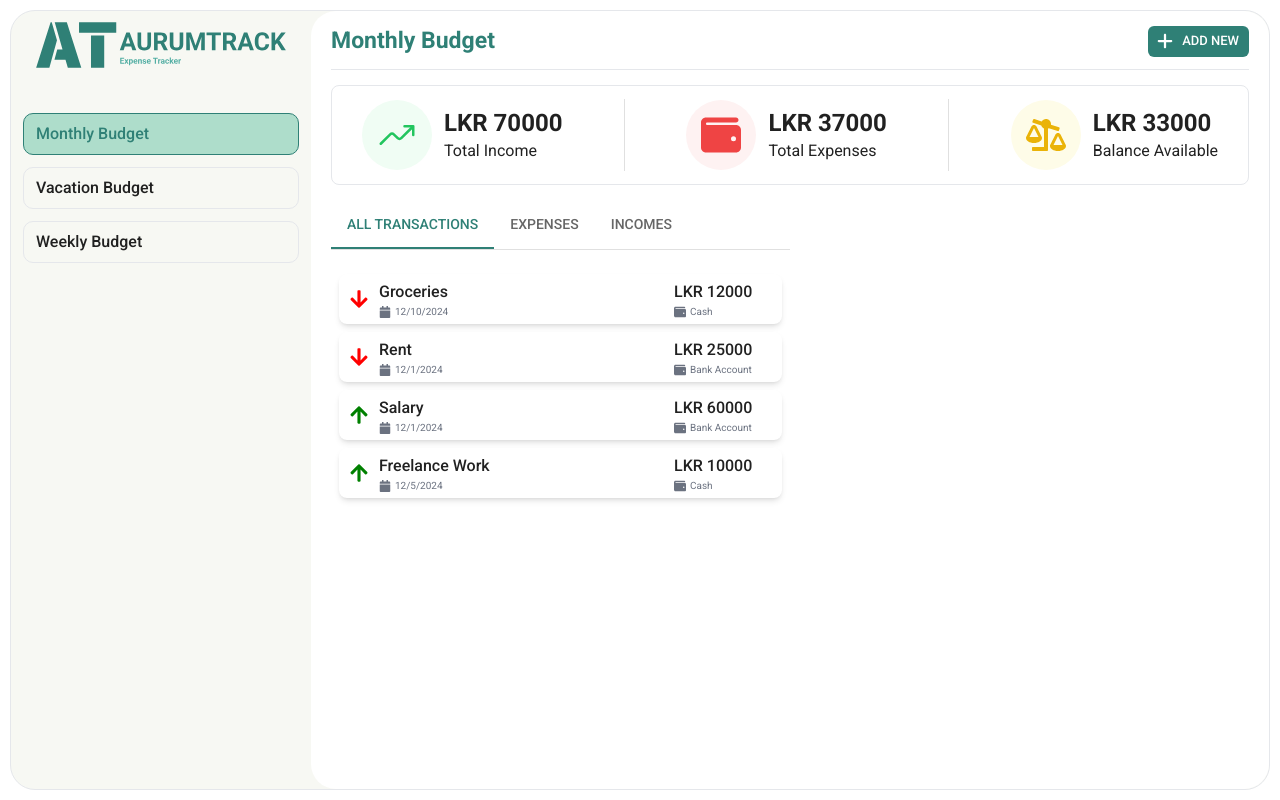
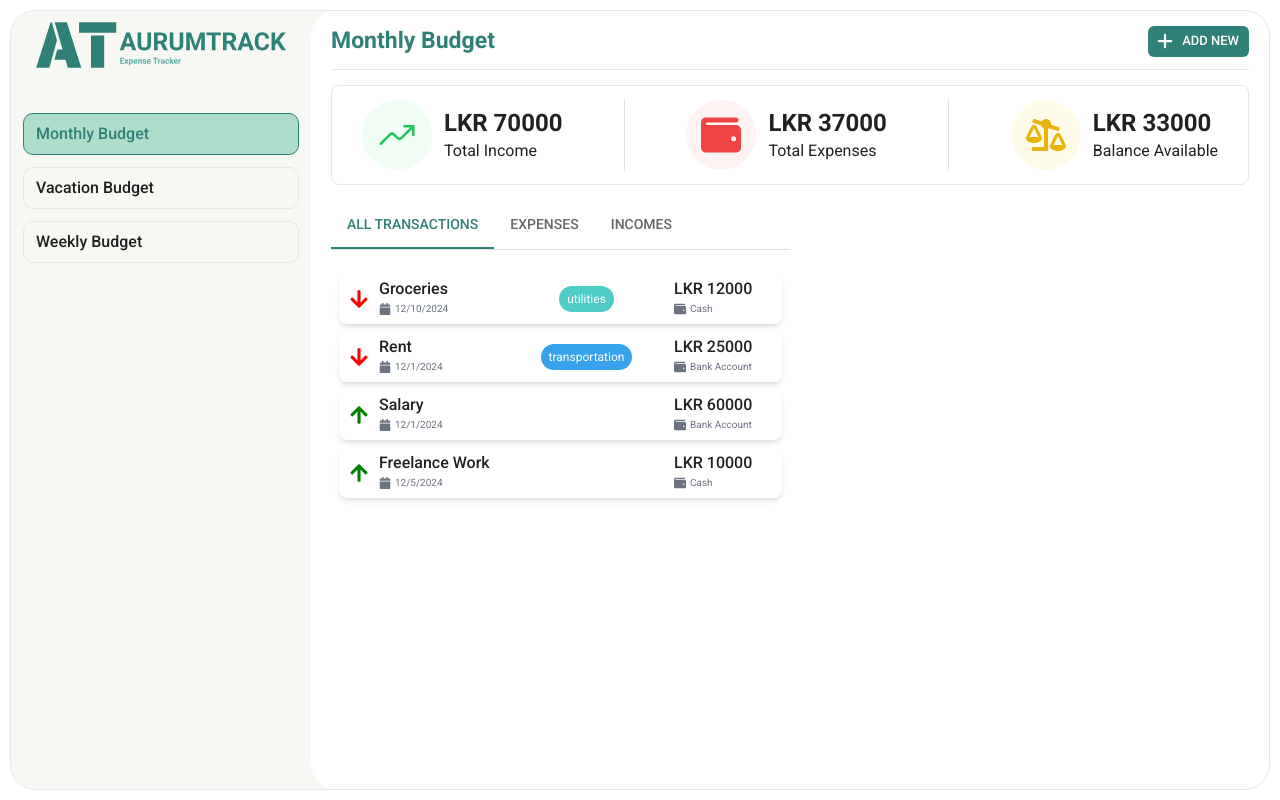
Before and after one commit to janithF/expTracker, a React (Vite) app: page / in a window 1280 px wide. Built offline with nearby package versions, Linux system fonts and the light colour scheme.

Commit message:
Display expense categories

```diff
--- a/src/components/MainContent/TransactionItem.tsx
+++ b/src/components/MainContent/TransactionItem.tsx
@@ -3,19 +3,22 @@ import { FaArrowDown } from "react-icons/fa";
 import { FaWallet } from "react-icons/fa";
 import { FaCalendar } from "react-icons/fa";
 import { Transaction } from "../../types/interfaces";
+import { categoryColors } from "../../data/categories";
 
 interface Props {
   transaction: Transaction;
 }
 
 const TransactionItem = ({ transaction }: Props) => {
+  const categoryMap: { [key: string]: string } = { ...categoryColors };
+
   return (
-    <div className="w-full h-[50px] p-2 bg-white mb-2 shadow-md rounded-lg flex justify-between">
+    <div className="w-full h-[50px] p-2 bg-white mb-2 shadow-md rounded-lg flex justify-between items-center">
       <div className="flex">
         <div className="w-6 flex items-center justify-center mr-2">
           {transaction.type === "income" ? <FaArrowUp color="green" size={"20px"} /> : <FaArrowDown color="red" size={"20px"} />}
         </div>
-        <div className="leading-5">
+        <div className="leading-5 w-[120px]">
           <h3 className="font-medium m-0">{transaction.description}</h3>
           <div className="flex text-gray-500 items-center">
             <FaCalendar size={"12px"} className="mr-1" />
@@ -23,6 +26,13 @@ const TransactionItem = ({ transaction }: Props) => {
           </div>
         </div>
       </div>
+      {transaction.category && (
+        <div className="w-[120px] flex justify-center items-center">
+          <span className='text-[12px] px-2 py-1 rounded-full text-white' style={{ background: categoryMap[transaction.category.title] }}>
+            {transaction.category.title}
+          </span>
+        </div>
+      )}
       <div className="leading-5 w-[100px]">
         <h3 className="font-medium m-0">LKR {transaction.amount}</h3>
         <div className="flex text-gray-500 items-center">
--- a/src/components/MainContent/TransactionsList.tsx
+++ b/src/components/MainContent/TransactionsList.tsx
@@ -2,6 +2,7 @@ import { useContext } from "react";
 import { BudgetContext } from "../../context/budget";
 import { Category, Expense, Income, PaymentOption, Transaction, TransactionType } from "../../types/interfaces";
 import TransactionItem from "./TransactionItem";
+import categoriesList from "../../data/categories";
 
 interface Props {
   type: "all" | "income" | "expense";
@@ -10,6 +11,11 @@ interface Props {
 const TransactionsList = ({ type }: Props) => {
   const budget = useContext(BudgetContext);
 
+  const getCategory = (categoryId: number) => {
+    const category = categoriesList.filter((category) => category.id == categoryId)[0];
+    return category;
+  };
+
   let displayList: Transaction[] = [];
 
   const updateDisplayList = (transList: Income[] | Expense[]): Transaction[] => {
@@ -17,10 +23,12 @@ const TransactionsList = ({ type }: Props) => {
       const { id, amount, description, date } = transaction;
       let paymentOption: PaymentOption | null = null;
       let type: TransactionType = "expense";
+      let category: Category | null = null;
 
       if ("paymentOptionId" in transaction) {
         paymentOption = budget?.paymentOptionsList.filter((itm) => itm.id == transaction.paymentOptionId)[0] || null;
         type = "expense";
+        category = getCategory(transaction.categoryId);
       } else if ("depositeLocationId" in transaction) {
         paymentOption = budget?.paymentOptionsList.filter((itm) => itm.id == transaction.depositeLocationId)[0] || null;
         type = "income";
@@ -34,6 +42,9 @@ const TransactionsList = ({ type }: Props) => {
         type,
         paymentOption,
       };
+      if (category) {
+        return { ...obj, category };
+      }
       return obj;
     });
     return displayList;
--- /dev/null
+++ b/src/data/categories.ts
@@ -0,0 +1,39 @@
+import { Category } from "../types/interfaces";
+
+const categoriesList: Category[] = [
+  { id: 1, title: "utilities" },
+  { id: 2, title: "transportation" },
+  { id: 3, title: "foodAndDining" },
+  { id: 4, title: "housing" },
+  { id: 5, title: "groceries" },
+  { id: 6, title: "health" },
+  { id: 7, title: "entertainment" },
+  { id: 8, title: "personalCare" },
+  { id: 9, title: "education" },
+  { id: 10, title: "debtPay" },
+  { id: 11, title: "savings" },
+  { id: 12, title: "shopping" },
+  { id: 13, title: "travel" },
+  { id: 14, title: "gifts" },
+  { id: 15, title: "misc" },
+];
+
+export const categoryColors = {
+  utilities: "#4ECDC4",
+  transportation: "#36A2EB",
+  foodAndDining: "#FF7043",
+  housing: "#FF6F61",
+  groceries: "#F7B801",
+  health: "#8BC34A",
+  entertainment: "#AB47BC",
+  personalCare: "#FF8A65",
+  education: "#3F51B5",
+  debtPay: "#EF5350",
+  savings: "#66BB6A",
+  shopping: "#FFCA28",
+  travel: "#FFA726",
+  gifts: "#FFB74D",
+  misc: "#607D8B",
+};
+
+export default categoriesList;
--- a/src/theme.ts
+++ b/src/theme.ts
@@ -1,4 +1,5 @@
 import { createTheme } from "@mui/material/styles";
+import { categoryColors } from "./data/categories";
 
 const theme = createTheme({
   palette: {
@@ -36,21 +37,7 @@ const theme = createTheme({
     },
     // Additional category colors as custom keys
     categories: {
-      utilities: "#4ECDC4",
-      transportation: "#36A2EB",
-      foodAndDining: "#FF7043",
-      housing: "#FF6F61",
-      groceries: "#F7B801",
-      health: "#8BC34A",
-      entertainment: "#AB47BC",
-      personalCare: "#FF8A65",
-      education: "#3F51B5",
-      debtPay: "#EF5350",
-      savings: "#66BB6A",
-      shopping: "#FFCA28",
-      travel: "#FFA726",
-      gifts: "#FFB74D",
-      misc: "#607D8B",
+      ...categoryColors,
     },
   },
   typography: {
@@ -68,4 +55,4 @@ declare module "@mui/material/styles" {
   }
 }
 
-export default theme
+export default theme;
--- a/tailwind.config.js
+++ b/tailwind.config.js
@@ -1,53 +1,37 @@
 /** @type {import('tailwindcss').Config} */
+const { categoryColors } = require("./src/data/categories");
 export default {
-  content: [
-    "./index.html",
-    "./src/**/*.{js,ts,jsx,tsx}",
-  ],
+  content: ["./index.html", "./src/**/*.{js,ts,jsx,tsx}"],
   theme: {
     extend: {
       colors: {
-        "primary": "#2F8076",
+        primary: "#2F8076",
         "primary-light": "#52AEA3",
-        "secondary": "#AEDDCB",
-        "background": "#F7F8F3",
-        "success": "#AADF87",
-        "danger": "#E57373",
-        "warning": "#FFB74D",
+        secondary: "#AEDDCB",
+        background: "#F7F8F3",
+        success: "#AADF87",
+        danger: "#E57373",
+        warning: "#FFB74D",
         gray: {
-          50: '#F9FAFB',
-          100: '#F3F4F6',
-          200: '#E5E7EB',
-          300: '#D1D5DB',
-          400: '#9CA3AF',
-          500: '#6B7280',
-          600: '#4B5563',
-          700: '#374151',
-          800: '#1F2937',
-          900: '#111827',
+          50: "#F9FAFB",
+          100: "#F3F4F6",
+          200: "#E5E7EB",
+          300: "#D1D5DB",
+          400: "#9CA3AF",
+          500: "#6B7280",
+          600: "#4B5563",
+          700: "#374151",
+          800: "#1F2937",
+          900: "#111827",
         },
         categories: {
-          "utilities": "#4ECDC4",
-          "transportation": "#36A2EB",
-          "foodAndDining": "#FF7043",
-          "housing": "#FF6F61",
-          "groceries": "#F7B801",
-          "health": "#8BC34A",
-          "entertainment": "#AB47BC",
-          "personal care": "#FF8A65",
-          "education": "#3F51B5",
-          "debtPay": "#EF5350",
-          "savings": "#66BB6A",
-          "shopping": "#FFCA28",
-          "travel": "#FFA726",
-          "gifts": "#FFB74D",
-          "misc": "#607D8B"
-        }
+          ...categoryColors,
+        },
       },
       fontFamily: {
-        roboto: ['Roboto', 'sans-serif']
-      }
+        roboto: ["Roboto", "sans-serif"],
+      },
     },
   },
   plugins: [],
-}
+};
```
